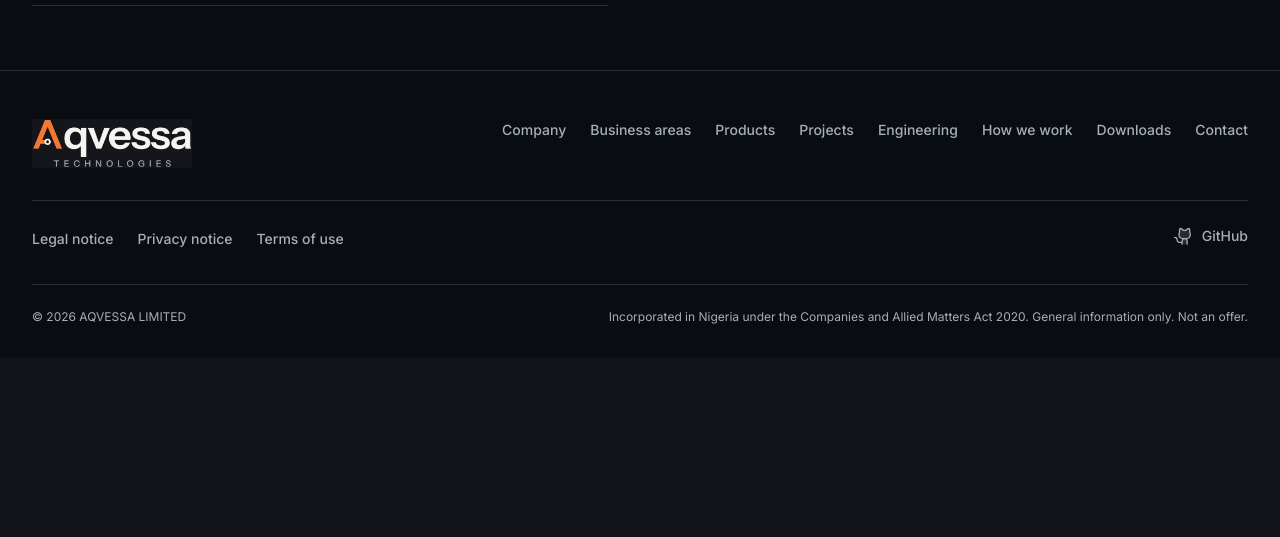
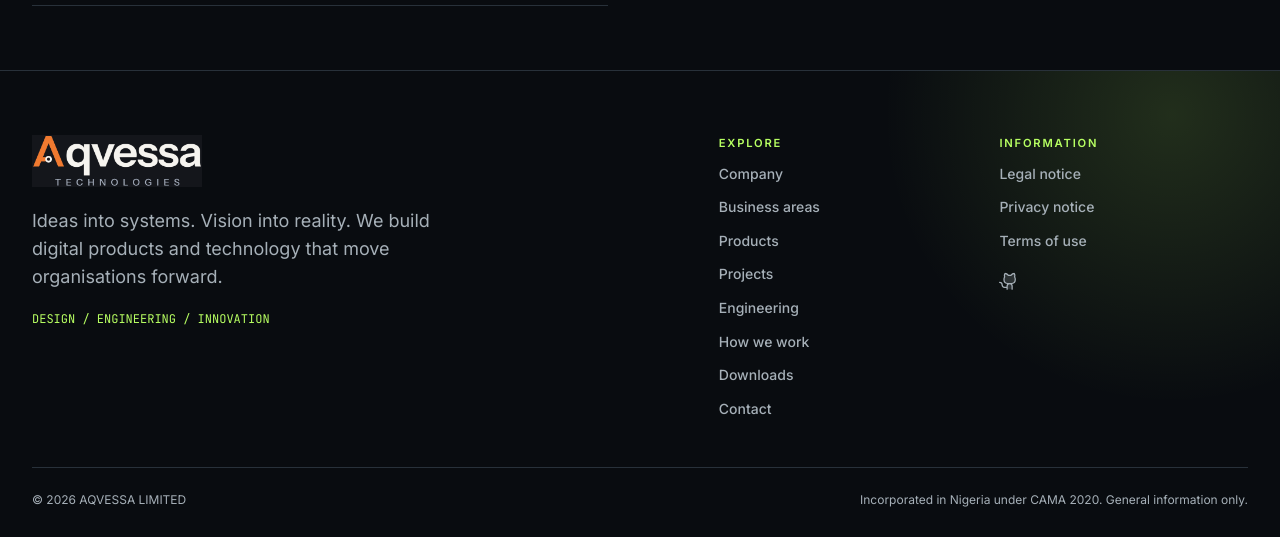
Before and after one commit to oghenenoghie/aqvessa, a Next.js app in the folder web/corporate-site/: page / in a window 1280 px wide. Shown: the part 5985-6522 px from the top of the page. Before the commit the page ends 6342 px from the top, so only its background shows below. Built offline with nearby package versions, Linux system fonts and the light colour scheme; no server answers.

Commit message:
Redesign global footer for Digital Frontier

```diff
--- a/web/corporate-site/src/components/site-footer.tsx
+++ b/web/corporate-site/src/components/site-footer.tsx
@@ -7,45 +7,32 @@ const legalHrefs = new Set(LEGAL_NAV.map((item) => item.href));
 
 export function SiteFooter() {
   const links = ROUTES.filter((r) => r.href !== "/" && !legalHrefs.has(r.href));
-  const linkClass = "font-medium text-deep-muted no-underline transition-colors duration-120 hover:text-deep-ink";
+  const linkClass = "font-medium text-deep-muted no-underline transition-colors duration-150 hover:text-deep-brand";
   return (
-    <footer className="deep border-t border-deep-line bg-deep pt-12 pb-8 type-body-sm text-deep-muted">
-      <div className="wrap grid gap-8">
-        <div className="flex flex-wrap items-start justify-between gap-8">
-          <Logo tone="deep" width={160} />
-          <nav aria-label="Footer" className="flex max-w-3xl flex-wrap gap-x-6 gap-y-2">
-            {links.map(({ href, label }) => (
-              <a key={href} href={href} className={linkClass}>
-                {label}
-              </a>
-            ))}
-          </nav>
+    <footer className="deep relative overflow-hidden border-t border-deep-line bg-deep pt-16 pb-8 type-body-sm text-deep-muted">
+      <div aria-hidden="true" className="frontier-glow pointer-events-none absolute -right-48 -top-64 size-[600px]" />
+      <div className="wrap relative grid gap-12">
+        <div className="grid gap-10 lg:grid-cols-[1.1fr_.9fr]">
+          <div className="grid content-start gap-5">
+            <Logo tone="deep" width={170} />
+            <p className="max-w-[420px] type-body-lg text-deep-muted">Ideas into systems. Vision into reality. We build digital products and technology that move organisations forward.</p>
+            <span className="type-mono-sm text-deep-brand">DESIGN / ENGINEERING / INNOVATION</span>
+          </div>
+          <div className="grid gap-8 sm:grid-cols-2">
+            <nav aria-label="Footer navigation" className="grid content-start gap-3">
+              <span className="type-label text-deep-brand">Explore</span>
+              {links.map(({ href, label }) => <a key={href} href={href} className={linkClass}>{label}</a>)}
+            </nav>
+            <nav aria-label="Legal" className="grid content-start gap-3">
+              <span className="type-label text-deep-brand">Information</span>
+              {LEGAL_NAV.map(({ href, label }) => <a key={href} href={href} className={linkClass}>{label}</a>)}
+              {SOCIAL.length > 0 && <div className="flex flex-wrap gap-4 pt-2">{SOCIAL.map((s) => <a key={s.href} href={s.href} target="_blank" rel="noopener" aria-label={s.label} className={linkClass}><Icon name={s.icon} className="size-5" /></a>)}</div>}
+            </nav>
+          </div>
         </div>
-        <div className="flex flex-wrap items-center justify-between gap-x-8 gap-y-4 border-t border-deep-line pt-6">
-          <nav aria-label="Legal" className="flex flex-wrap gap-x-6 gap-y-2">
-            {LEGAL_NAV.map(({ href, label }) => (
-              <a key={href} href={href} className={linkClass}>
-                {label}
-              </a>
-            ))}
-          </nav>
-          {SOCIAL.length > 0 && (
-            <ul aria-label="Aqvessa on the web" className="flex flex-wrap gap-x-6 gap-y-2">
-              {SOCIAL.map((s) => (
-                <li key={s.href}>
-                  <a href={s.href} target="_blank" rel="noopener" className={`inline-flex items-center gap-2 ${linkClass}`}>
-                    <Icon name={s.icon} className="size-5" />
-                    {s.label}
-                    <span className="sr-only">(opens in a new tab)</span>
-                  </a>
-                </li>
-              ))}
-            </ul>
-          )}
-        </div>
-        <div className="flex flex-wrap justify-between gap-x-6 gap-y-3 border-t border-deep-line pt-6 type-caption">
+        <div className="flex flex-wrap items-center justify-between gap-4 border-t border-deep-line pt-6 type-caption">
           <span>{footerLine(new Date().getFullYear())}</span>
-          <span>Incorporated in Nigeria under the Companies and Allied Matters Act 2020. General information only. Not an offer.</span>
+          <span>Incorporated in Nigeria under CAMA 2020. General information only.</span>
         </div>
       </div>
     </footer>
```
